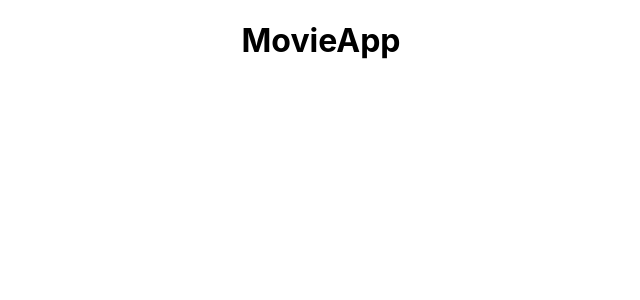
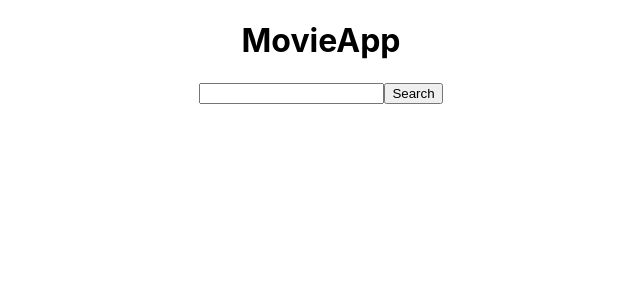
Before and after one commit to mistikk/santral-movie, a React (Create React App) app: page / in a window 1280 px wide. Shown: the top 300 px of the page, without its empty margins (319-959 px from the left). Built offline with nearby package versions, Linux system fonts and the light colour scheme.

Commit message:
Added SearchBar component

```diff
--- a/src/App.js
+++ b/src/App.js
@@ -1,13 +1,15 @@
 import React from "react";
 
 import Header from "./components/Header";
+import SearchBar from "./components/SearchBar";
 
 import "./App.css";
 
 function App() {
   return (
     <div className="App">
-      <Header></Header>
+      <Header />
+      <SearchBar />
     </div>
   );
 }
--- /dev/null
+++ b/src/components/SearchBar.js
@@ -0,0 +1,48 @@
+import React, { Fragment, useState } from "react";
+
+const SearchBar = () => {
+  const [currentValue, setCurrentValue] = useState("");
+
+  const _onClick = () => {
+    console.log("currentValue Function Component :", currentValue);
+  };
+
+  const _onChange = event => {
+    setCurrentValue(event.target.value);
+  };
+  return (
+    <Fragment>
+      <input onChange={_onChange} />
+      <button onClick={_onClick}>Search</button>
+    </Fragment>
+  );
+};
+
+// class SearchBarClass extends React.Component {
+//   constructor(props) {
+//     super(props);
+//     this.state = {
+//       currentValue: ""
+//     };
+//   }
+
+//   _onClick = () => {
+//     const { currentValue } = this.state;
+//     console.log("currentValue Class Component :", currentValue);
+//   }
+
+//   _onChange = (event) => {
+//     this.setState({ currentValue: event.target.value });
+//   }
+
+//   render() {
+//     return (
+//       <Fragment>
+//         <input onChange={this._onChange} />
+//         <button onClick={this._onClick}>Search</button>
+//       </Fragment>
+//     );
+//   }
+// }
+
+export default SearchBar;
```
